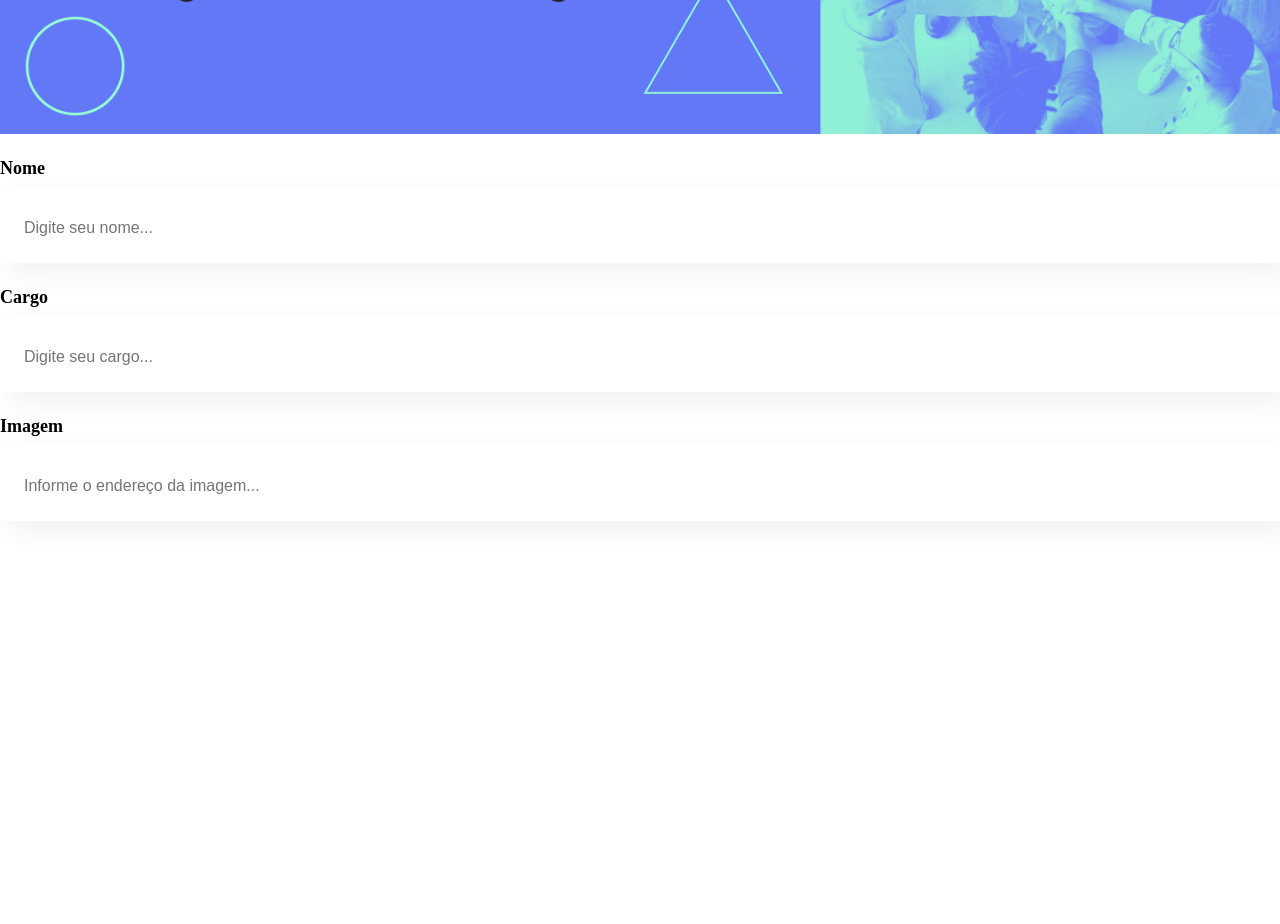
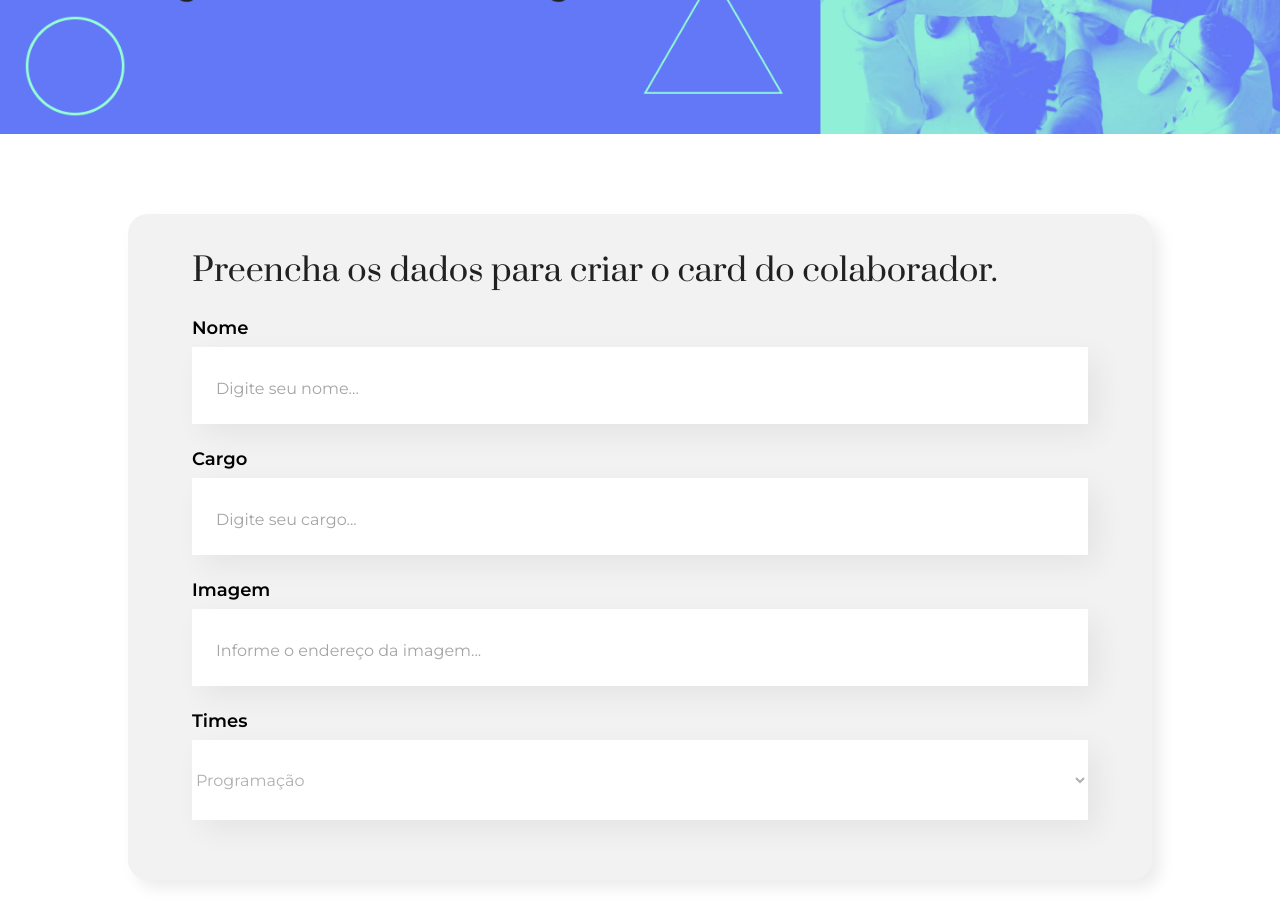
Before and after one commit to AlessandroPedroso/project-react-organo-vite, a React (Vite) app: page / in a window 1280 px wide. Shown: the part 360-1284 px from the top of the page. Before the commit the page ends 905 px from the top, so only its background shows below. Built offline with nearby package versions, Linux system fonts and the light colour scheme.

Commit message:
foi criado o componente de formulario e também do times

```diff
--- a/index.html
+++ b/index.html
@@ -1,13 +1,22 @@
 <!DOCTYPE html>
 <html lang="en">
+
 <head>
   <meta charset="UTF-8" />
   <link rel="icon" type="image/svg+xml" href="/vite.svg" />
   <meta name="viewport" content="width=device-width, initial-scale=1.0" />
+  <link rel="preconnect" href="https://fonts.googleapis.com">
+  <link rel="preconnect" href="https://fonts.gstatic.com" crossorigin>
+  <link href="https://fonts.googleapis.com/css2?family=Prata&display=swap" rel="stylesheet">
+  <link rel="preconnect" href="https://fonts.googleapis.com">
+  <link rel="preconnect" href="https://fonts.gstatic.com" crossorigin>
+  <link href="https://fonts.googleapis.com/css2?family=Montserrat:wght@400;600;700&display=swap" rel="stylesheet">
   <title>Vite + React</title>
 </head>
+
 <body>
   <div id="root"></div>
   <script type="module" src="/src/main.jsx"></script>
 </body>
+
 </html>
--- a/src/App.jsx
+++ b/src/App.jsx
@@ -1,5 +1,5 @@
 import Banner from './componentes/Banner/Banner.jsx'
-import CampoTexto from './componentes/CampoTexto'
+import Formulario from './componentes/Formulario/index.jsx'
 
 function App() {
 
@@ -7,9 +7,7 @@ function App() {
 
     <div>
       <Banner/>
-      <CampoTexto label="Nome" placeholder="Digite seu nome"/>
-      <CampoTexto label="Cargo" placeholder="Digite seu cargo"/>
-      <CampoTexto label="Imagem" placeholder="Informe o endereço da imagem"/>
+      <Formulario/>
     </div>
 
   )
--- a/src/componentes/CampoTexto/StyleCampoTexto.js
+++ b/src/componentes/CampoTexto/StyleCampoTexto.js
@@ -12,6 +12,7 @@ export const LabelTexto = styled.label`
     margin-bottom: 8px;
     font-weight: 600;
     font-size: 18px;
+    font-family: 'Montserrat';
 `
 
 export const Input = styled.input`
@@ -25,7 +26,12 @@ export const Input = styled.input`
     font-size:24px;
     padding: 24px;
     outline: none;
+    font-weight: 400;
+    font-family: 'Montserrat';
     &::placeholder{
         font-size: 16px;
+        font-family: 'Montserrat';
+        font-weight: 400;
+        color: #A4A4A4;
     }
 `
--- /dev/null
+++ b/src/componentes/Formulario/index.jsx
@@ -0,0 +1,29 @@
+import CampoTexto from '../CampoTexto/index.jsx'
+import ListaSuspensa from '../ListaSuspensa/index.jsx'
+import { Section, Form,H2} from './styleFormulario.js'
+
+export const Formulario = () => {
+    const times = [
+        'Programação',
+        'Front-End',
+        'Data Science',
+        'Devops',
+        'UX e Design',
+        'Mobile',
+        'Inovação e Gestão'
+    ]
+    return (
+        <Section>
+            <Form>
+                <H2>Preencha os dados para criar o card do colaborador.</H2>
+                <CampoTexto label="Nome" placeholder="Digite seu nome" />
+                <CampoTexto label="Cargo" placeholder="Digite seu cargo" />
+                <CampoTexto label="Imagem" placeholder="Informe o endereço da imagem" />
+                <ListaSuspensa label="Times" itens={times}/>
+            </Form>
+        </Section>
+    )
+
+}
+
+export default Formulario
--- /dev/null
+++ b/src/componentes/Formulario/styleFormulario.js
@@ -0,0 +1,26 @@
+import styled from "styled-components";
+
+export const Section = styled.section`
+
+    display:flex;
+    justify-content: center;
+`
+
+export const Form = styled.form`
+    width: 80%;
+    min-width:350px;
+    background: #F2F2F2;
+    box-shadow: 8px 8px 16px rgba(0, 0, 0, 0.08);
+    border-radius: 20px;
+    padding: 36px 64px;
+    margin: 80px 0px;
+
+`
+
+export const H2 = styled.h2`
+    font-family: 'Prata', serif;
+    font-weight: 400;
+    font-size: 32px;
+    line-height: 43px;
+    color:#212121
+`
--- /dev/null
+++ b/src/componentes/ListaSuspensa/index.jsx
@@ -0,0 +1,18 @@
+
+import {Times,Label,Select} from './styleListaSuspensa.js'
+
+const ListaSuspensa = (props) =>{
+    return (
+        <Times>
+            <Label>{props.label}</Label>
+            <Select>
+                {props.itens.map((item)=>(
+
+                    <option key={item}>{item}</option>
+                ))}
+            </Select>
+        </Times>
+    )
+}
+
+export default ListaSuspensa
--- /dev/null
+++ b/src/componentes/ListaSuspensa/styleListaSuspensa.js
@@ -0,0 +1,37 @@
+import styled from "styled-components";
+
+export const Times = styled.div`
+
+    margin: 24px 0;
+
+`
+export const Label = styled.label`
+
+    display:block;
+    font-family: 'Montserrat';
+    font-style: normal;
+    font-weight: 600;
+    font-size: 18px;
+    line-height: 22px;
+    margin-bottom: 8px;
+
+`
+
+export const Select = styled.select`
+
+    width: 100%;
+    height: 80px;
+    background: #FFFFFF;
+    mix-blend-mode: normal;
+    box-shadow: 10px 10px 30px rgba(0, 0, 0, 0.06);
+    border-radius: 0px;
+    font-family: 'Montserrat';
+    font-style: normal;
+    font-weight: 400;
+    font-size: 16px;
+    line-height: 20px;
+    color:#AFAFAF;
+    border:none;
+    outline: none;
+
+`
```
Also changed, not shown: src/componentes/CampoTexto/index.jsx (+7 -6 lines). Lines whose indentation alone changed are shown as unchanged.
